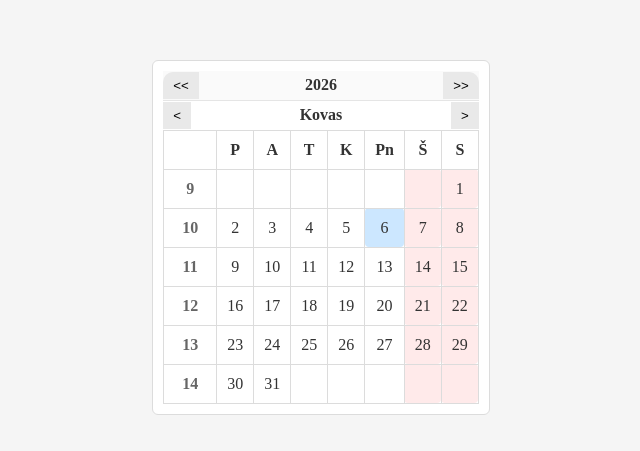
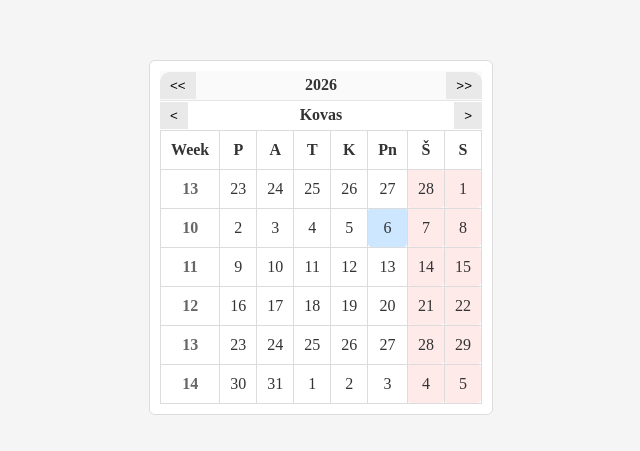
Before and after one commit to stormsinger/js-calendar, a plain HTML site: page index.html in a window 1280 px wide. Shown: the part 171-622 px from the top of the page, without its empty margins (319-959 px from the left). Drawn offline with Linux system fonts and the light colour scheme.

Commit message:
Display previous and next month days

```diff
--- a/calendar.js
+++ b/calendar.js
@@ -65,14 +65,16 @@
 
 function createTable(calendarBox) {
     const table = document.createElement('table');
+    table.classList.add('month-slide-in');
+
     const thead = document.createElement('thead');
     const tbody = document.createElement('tbody');
 
     const headerRow = document.createElement('tr');
     const emptyTh = document.createElement('th');
-    headerRow.append(emptyTh);
+    //headerRow.append(emptyTh);
 
-    ['P','A','T','K','Pn','Š','S'].forEach(d => {
+    ['Week','P','A','T','K','Pn','Š','S'].forEach(d => {
         const th = document.createElement('th');
         th.textContent = d;
         headerRow.append(th);
@@ -124,11 +126,16 @@
 
 function fillDays(tbody, date) {
     const firstDayIndex = getFirstDayIndex(date);
-    const daysInMonth = getDaysInMonth(date);
-    const weeks = getWeeksInMonth(firstDayIndex, daysInMonth);
+    const prevMonth = new Date();
+    prevMonth.setMonth(currentDate.getMonth() - 1);
+    const previousMonthDays = getDaysInMonth(prevMonth);
+    const currentDaysInMonth = getDaysInMonth(date);
+    const weeks = getWeeksInMonth(firstDayIndex, currentDaysInMonth);
 
     createEmptyRows(tbody, weeks);
-    populateDays(tbody, firstDayIndex, daysInMonth);
+    pupulatePrevMonthDays(tbody, firstDayIndex, previousMonthDays);
+    populateCurrentMonthDays(tbody, firstDayIndex, currentDaysInMonth, previousMonthDays);
+    pupulateNextMonthDays(tbody, firstDayIndex, currentDaysInMonth);
 }
 
 function getFirstDayIndex(date) {
@@ -145,9 +152,9 @@
 }
 
 function createEmptyRows(tbody, rows) {
-    for (let i = 0; i < rows; i++) {
+    for (let i = 0; i < 6; i++) {
         const tr = document.createElement('tr');
-
+        tr.classList.add('calendar-row');
         const weekNumberCell = document.createElement('td');
         weekNumberCell.classList.add('week-number');
         weekNumberCell.textContent = '';
@@ -161,9 +168,21 @@
     }
 }
 
-function populateDays(tbody,firstDayIndex, daysInMonth) {
+function pupulatePrevMonthDays(tbody, firstDayIndex, previousMonthDays) {
+    for (let i = 1 - firstDayIndex; i <= 0; i++) {
+        fillDay(tbody, firstDayIndex, i, previousMonthDays + i);
+    }
+}
+
+function populateCurrentMonthDays(tbody, firstDayIndex, daysInMonth, previousMonthDays) {
     for (let i = 1; i <= daysInMonth; i++) {
-        fillDay(tbody, firstDayIndex, i);
+        fillDay(tbody, firstDayIndex, i, i);
+    }
+}
+
+function pupulateNextMonthDays(tbody, firstDayIndex, daysInMonth) {
+    for (let i = daysInMonth + 1; i <= 42-firstDayIndex; i++) {
+        fillDay(tbody, firstDayIndex, i, i - daysInMonth);
     }
 }
 
@@ -191,32 +210,32 @@
     });
 }
 
-function sevenDays(rows, tableBody) {
-    for (let i = 0; i < rows; i++) {
-        const newLine = document.createElement('tr');
+// function sevenDays(rows, tableBody) {
+//     for (let i = 0; i < rows; i++) {
+//         const newLine = document.createElement('tr');
 
 
-        tableBody.append(newLine);
+//         tableBody.append(newLine);
 
-        for (let i = 0; i <= 6; i++) {
-            const emptyCell = document.createElement('td');
-            emptyCell.textContent = '';
-            emptyCell.style.width = "20px";
-            emptyCell.style.height = "20px";
-            newLine.append(emptyCell);
-        }
-    }
-}
+//         for (let i = 0; i <= 6; i++) {
+//             const emptyCell = document.createElement('td');
+//             emptyCell.textContent = '';
+//             emptyCell.style.width = "20px";
+//             emptyCell.style.height = "20px";
+//             newLine.append(emptyCell);
+//         }
+//     }
+// }
 
-function fillCalendar(firstDayIndex, daysOfMonthCount) {
-    for (let i = firstDayIndex; i < firstDayIndex + daysOfMonthCount; i++) {
-        fillDay(firstDayIndex, i - firstDayIndex + 1);
-    }
-}
+// function fillCalendar(firstDayIndex, daysOfMonthCount) {
+//     for (let i = firstDayIndex; i < firstDayIndex + daysOfMonthCount; i++) {
+//         fillDay(firstDayIndex, i - firstDayIndex + 1);
+//     }
+// }
 
-function fillDay(tbody, firstDayIndex, dayNumber)  {
+function fillDay(tbody, firstDayIndex, clindex, dayNumber)  {
     const calendarWeek = tbody.querySelectorAll('tr');
-    const rowIndex = weekOfMonth(firstDayIndex, dayNumber);
+    const rowIndex = weekOfMonth(firstDayIndex, clindex);
     const row = calendarWeek[rowIndex];
     const cells = row.querySelectorAll('td');
 
@@ -236,7 +255,7 @@
     }
 
 
-    const cellIndex = (firstDayIndex + dayNumber - 1) % 7 + 1;
+    const cellIndex = (firstDayIndex + clindex - 1) % 7 + 1;
     cells[cellIndex].textContent = dayNumber;
     if (
         selectedDate &&
--- a/index.html
+++ b/index.html
@@ -8,6 +8,6 @@
 </head>
 <body>
     <div id="calendar"></div>
-    <script src="calendar.js"></script>
+    <script src="calendar.js?v=20240305"></script>
 </body>
 </html>
--- a/styles.css
+++ b/styles.css
@@ -120,6 +120,10 @@
     align-items: center;
 }
 
+.calendar-row{
+    height: 38px;
+}
+
 .week-number {
     width: 32px;
     text-align: center;
@@ -127,3 +131,18 @@
     color: #666;
     margin-right: 4px;
 }
+
+.month-slide-in {
+    animation: slideIn 0.3s ease-out;
+}
+
+@keyframes slideIn {
+    from {
+        transform: translateX(100%);
+        opacity: 0;
+    }
+    to {
+        transform: translateX(0);
+        opacity: 1;
+    }
+}
```
